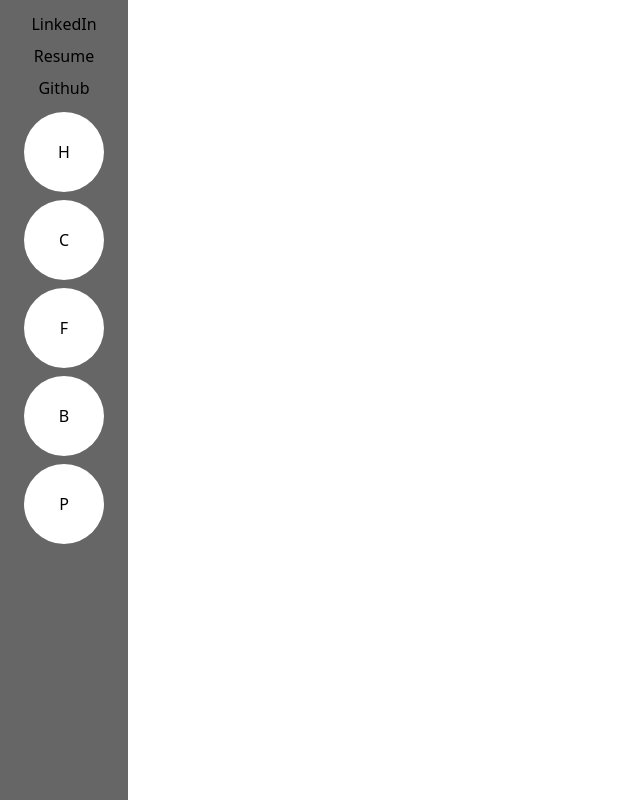
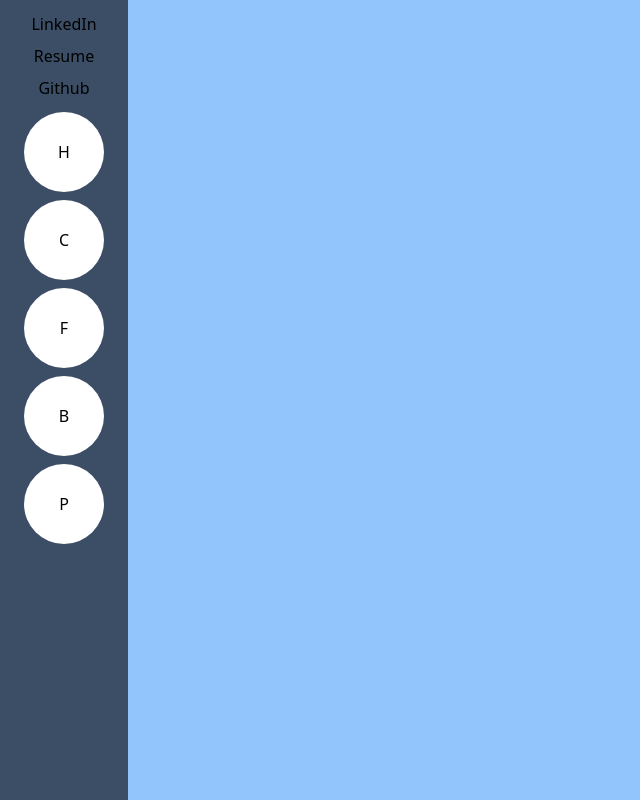
Before and after one commit to HengYang2/Island-Portfolio, a React (Vite) app in the folder my-project/: page / in a window 1280 px wide. Shown: the whole page, without its empty margins (0-640 px from the left). Built offline with nearby package versions, Linux system fonts and the light colour scheme.

Commit message:
Added a temp blue background to the main App-div and changed the tooltip background color.

```diff
--- a/my-project/src/App.jsx
+++ b/my-project/src/App.jsx
@@ -6,11 +6,11 @@ import Navbar from './components/Navbar'
 function App() {
   const [isOpen, setIsOpen] = useState(false)
   return (
-    <>
+    <div className='bg-blue-300 top-0 left-0 h-full w-full'>
       <Navbar/>
       {/* <button onClick={() => {setIsOpen(true)}}>Open Modal</button>
       <Modal open={isOpen} onClose={() => {setIsOpen(false)}} /> */}
-    </>
+    </div>
   )
 }
 
--- a/my-project/src/index.css
+++ b/my-project/src/index.css
@@ -4,12 +4,12 @@
 
 @layer components {
     .info-icon {
-        @apply text-base h-8 w-24 text-center pt-1 hover:bg-red-400 hover:border;
+        @apply text-base h-8 w-24 text-center pt-1 hover:bg-red-400 hover:border rounded-md;
     }
     .teleport-icon {
         @apply bg-white text-base h-20 w-20 text-center rounded-full hover:bg-blue-400 hover:border;
     }
     .icon-tooltip {
-        @apply text-sm rounded-lg h-12 w-24 absolute text-center bg-red-400 ml-12 -mt-3 pt-3 scale-0;
+        @apply text-sm rounded-lg h-12 w-24 absolute text-center bg-white ml-12 -mt-3 pt-3 scale-0 border border-black border-1;
     }
 }
--- a/my-project/tailwind.config.js
+++ b/my-project/tailwind.config.js
@@ -8,7 +8,8 @@ export default {
 
     extend: {
       borderWidth: {
-        DEFAULT: '2px'
+        DEFAULT: '2px',
+        1: '1px'
       },
     },
   },
```
